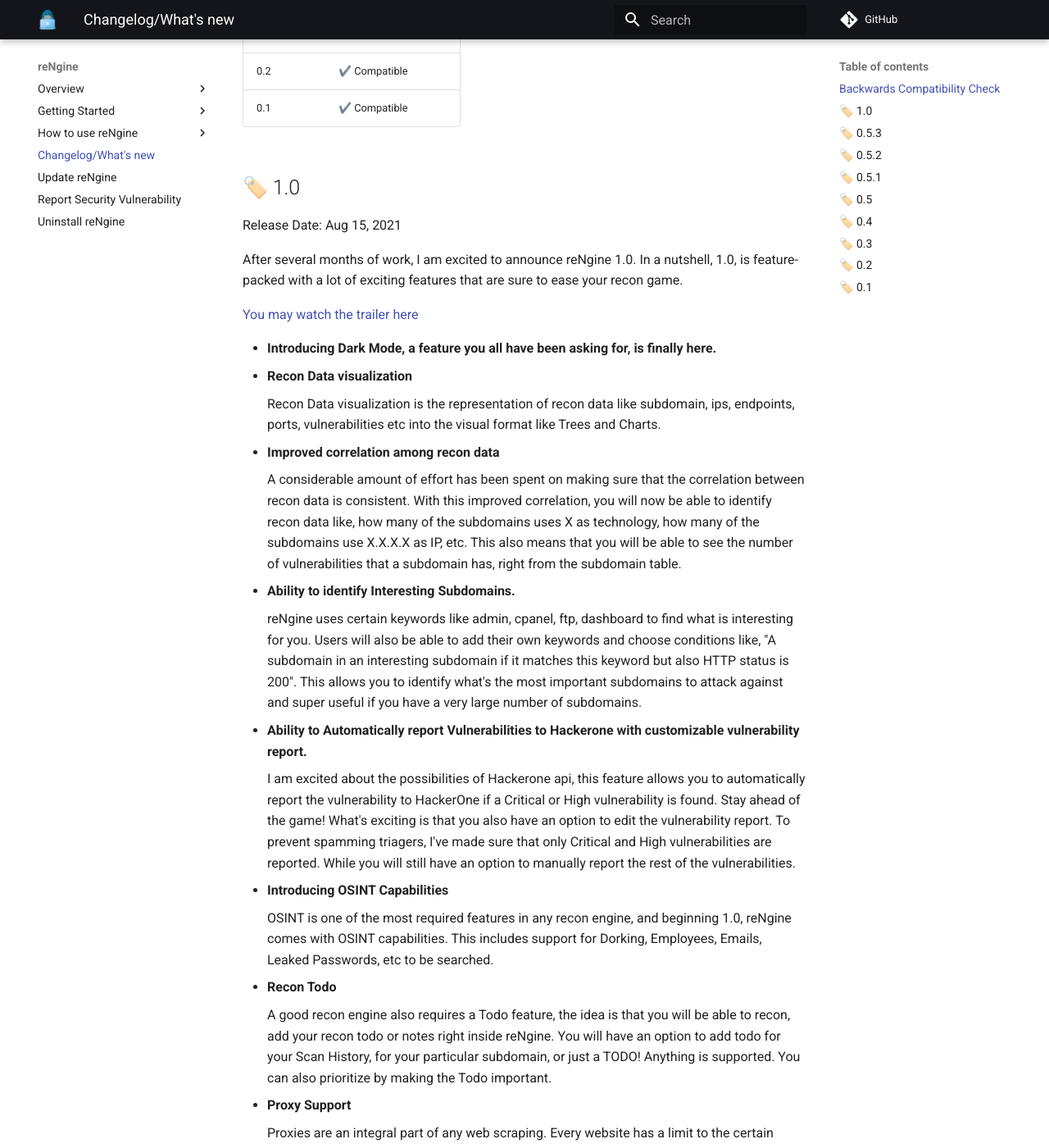
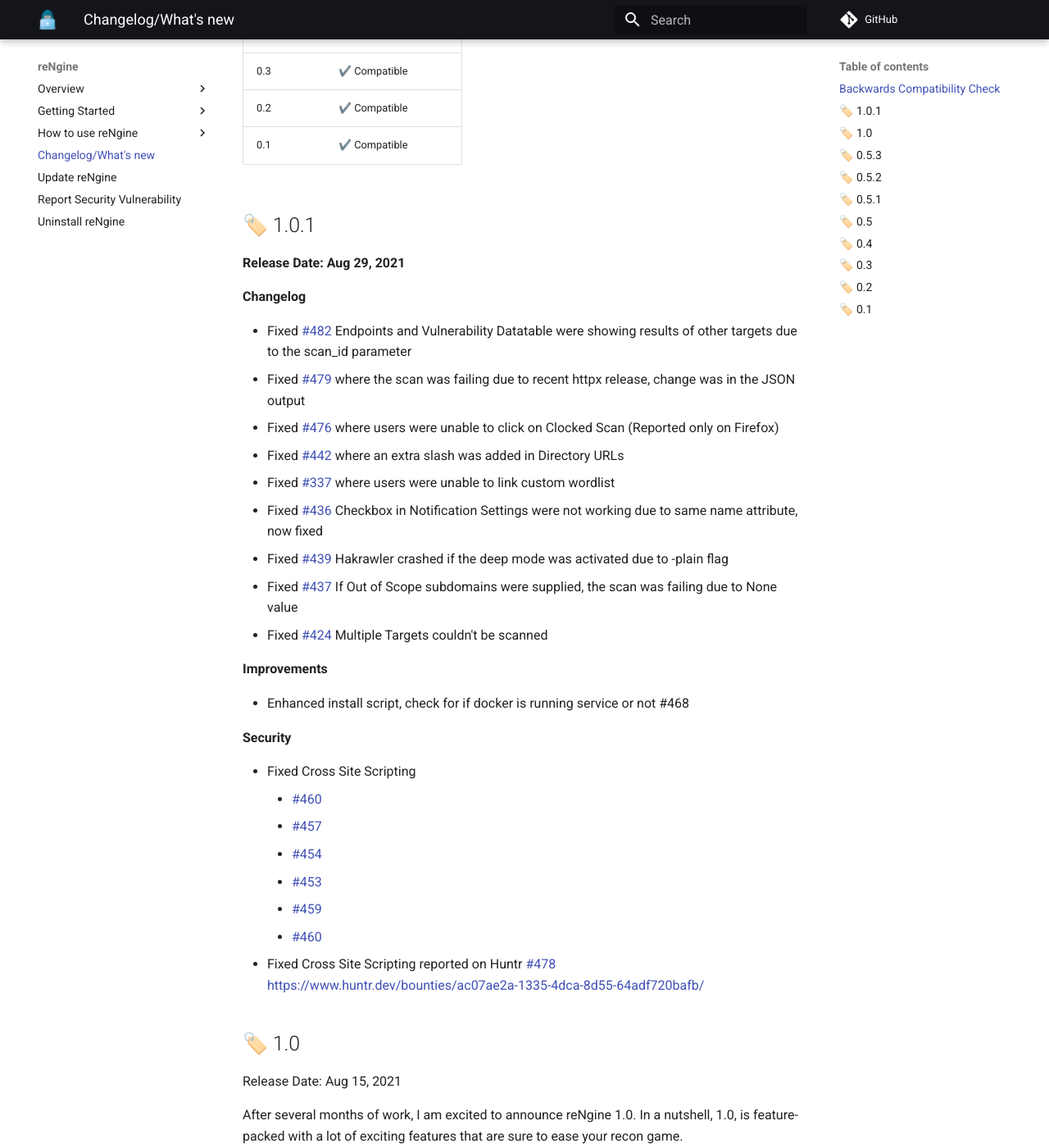
Before and after one commit to yogeshojha/rengineDocumentation, an MkDocs documentation site: the page built from docs/changelog/index.md, in a window 1280 px wide and 1400 px high, scrolled down 638 px. Shown: the whole window at 82% size. Built offline with MkDocs 1.6.1 and Material for MkDocs 9.7.7, drawn with Linux system fonts in a browser that asks for light colours; comment, search, counter and statistics services are not loaded; some of the changed text lies outside the part shown.

Commit message:
Updated changelog 1.0.1

```diff
--- a/docs/changelog/index.md
+++ b/docs/changelog/index.md
@@ -8,6 +8,7 @@ Please ensure backwards compatibility before updating reNgine.
 
 | Version                                                      | Backwards Compatible |
 |--------------------------------------------------------------|----------------------|
+| 1.0.1                                                          | ✔️ Compatible upto 1.0            |
 | 1.0                                                          | ❌ Not Compatible                  |
 | 0.5.3                                                          | ✔️ Compatible                  |
 | 0.5.2                                                          | ✔️ Compatible                  |
@@ -17,6 +18,38 @@ Please ensure backwards compatibility before updating reNgine.
 | 0.3                                                          | ✔️ Compatible                  |
 | 0.2                                                          | ✔️ Compatible                  |
 | 0.1                                                          | ✔️ Compatible                  |
+
+## 🏷️ 1.0.1
+
+**Release Date: Aug 29, 2021**
+
+**Changelog**
+
+- Fixed [#482](https://github.com/yogeshojha/rengine/issues/482) Endpoints and Vulnerability Datatable were showing results of other targets due to the scan_id parameter
+- Fixed [#479](https://github.com/yogeshojha/rengine/issues/479) where the scan was failing due to recent httpx release, change was in the JSON output
+- Fixed [#476](https://github.com/yogeshojha/rengine/issues/476) where users were unable to click on Clocked Scan (Reported only on Firefox)
+- Fixed [#442](https://github.com/yogeshojha/rengine/issues/442) where an extra slash was added in Directory URLs
+- Fixed [#337](https://github.com/yogeshojha/rengine/issues/337) where users were unable to link custom wordlist
+- Fixed [#436](https://github.com/yogeshojha/rengine/issues/436) Checkbox in Notification Settings were not working due to same name attribute, now fixed
+- Fixed [#439](https://github.com/yogeshojha/rengine/issues/439) Hakrawler crashed if the deep mode was activated due to -plain flag
+- Fixed [#437](https://github.com/yogeshojha/rengine/issues/437) If Out of Scope subdomains were supplied, the scan was failing due to None value
+- Fixed [#424](https://github.com/yogeshojha/rengine/issues/424) Multiple Targets couldn't be scanned
+
+**Improvements**
+
+- Enhanced install script, check for if docker is running service or not #468
+
+**Security**
+
+- Fixed Cross Site Scripting
+    - [#460](https://github.com/yogeshojha/rengine/issues/460)
+    - [#457](https://github.com/yogeshojha/rengine/issues/457)
+    - [#454](https://github.com/yogeshojha/rengine/issues/454)
+    - [#453](https://github.com/yogeshojha/rengine/issues/453)
+    - [#459](https://github.com/yogeshojha/rengine/issues/459)
+    - [#460](https://github.com/yogeshojha/rengine/issues/460)
+- Fixed Cross Site Scripting reported on Huntr [#478](https://github.com/yogeshojha/rengine/issues/478)
+    [https://www.huntr.dev/bounties/ac07ae2a-1335-4dca-8d55-64adf720bafb/](https://www.huntr.dev/bounties/ac07ae2a-1335-4dca-8d55-64adf720bafb/)
 
 ## 🏷️ 1.0
 
```
